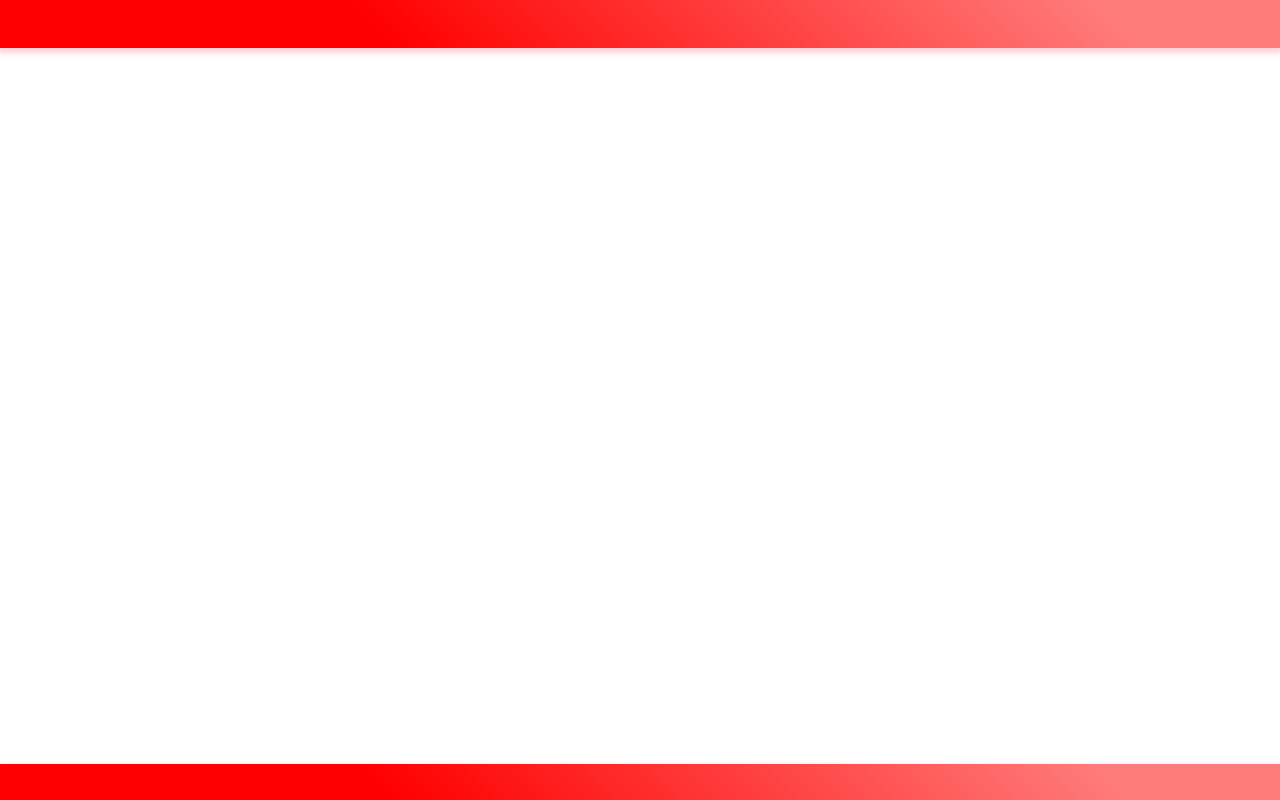
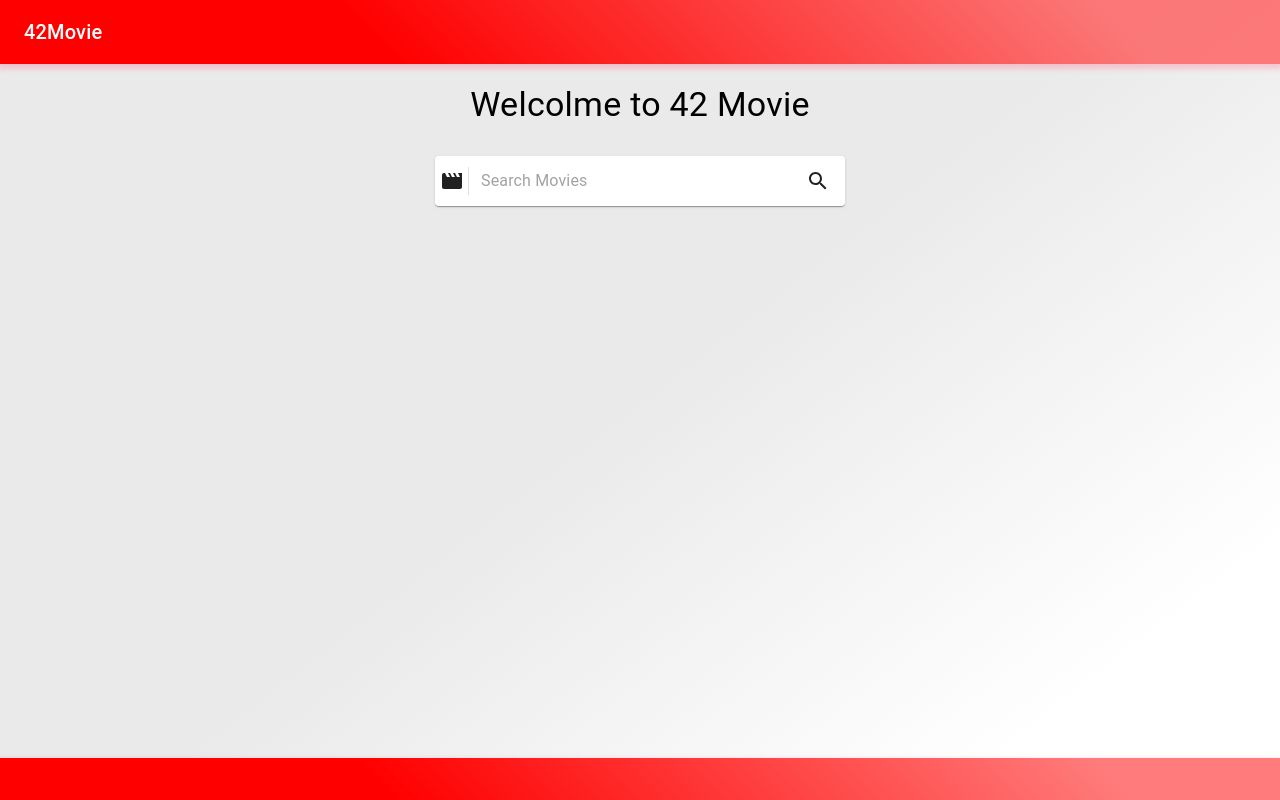
Before and after one commit to mrandou/42Movie, a React (Create React App) app: page / in a window 1280 px wide. Built offline with nearby package versions, Linux system fonts and the light colour scheme.

Commit message:
Add SearchBar

```diff
--- a/package.json
+++ b/package.json
@@ -4,6 +4,7 @@
   "private": true,
   "dependencies": {
     "@material-ui/core": "^4.11.0",
+    "@material-ui/icons": "^4.9.1",
     "@testing-library/jest-dom": "^4.2.4",
     "@testing-library/react": "^9.3.2",
     "@testing-library/user-event": "^7.1.2",
--- a/src/Components/Header.js
+++ b/src/Components/Header.js
@@ -1,10 +1,19 @@
 import React from 'react';
 import { HeaderBar } from '../Style/StyledComponents'
+import Toolbar from '@material-ui/core/Toolbar';
+import Typography from '@material-ui/core/Typography';
+import { Link } from 'react-router-dom'
 
 export default function Header() {
   return (
     <div>
-      <HeaderBar position="fixed" />
+      <HeaderBar position="static">
+        <Toolbar>
+          <Link to={{pathname:"/"}} style={{ textDecoration: "none", color: "white" }}>
+            <Typography variant="h6">42Movie</Typography>
+          </Link>
+        </Toolbar>
+      </HeaderBar>
     </div>
   )
 }
--- /dev/null
+++ b/src/Components/SearchBar.js
@@ -0,0 +1,60 @@
+import React from 'react';
+import PropTypes from 'prop-types';
+import { withStyles } from '@material-ui/core/styles';
+import Paper from '@material-ui/core/Paper';
+import InputBase from '@material-ui/core/InputBase';
+import Divider from '@material-ui/core/Divider';
+import SearchIcon from '@material-ui/icons/Search';
+import MovieIcon from '@material-ui/icons/Movie';
+
+const useStyles = theme => ({
+  root: {
+    marginTop: '30px',
+    padding: '3px 5px',
+    display: 'flex',
+    alignItems: 'center',
+    width: 400,
+    margin: '0 auto'
+  },
+  input: {
+    marginLeft: theme.spacing(1),
+    flex: 1,
+  },
+  iconButton: {
+    padding: 10,
+  },
+  divider: {
+    height: 28,
+    margin: 4,
+  },
+});
+
+class SearchBar extends React.Component {
+
+  UserTyping = (e) => {
+    this.props.research(e.target.value)
+  }
+
+  render() {
+    const { classes } = this.props;
+
+    return (
+      <Paper component="form" className={classes.root}>
+        <MovieIcon />
+        <Divider className={classes.divider} orientation="vertical" />
+        <InputBase
+          className={classes.input}
+          placeholder="Search Movies"
+          onChange={this.UserTyping}
+        />
+        <SearchIcon  className={classes.iconButton} />
+      </Paper>
+    );
+  }
+}
+
+SearchBar.propTypes = {
+  classes: PropTypes.object.isRequired,
+};
+
+export default withStyles(useStyles)(SearchBar);
--- a/src/Pages/HomePage.js
+++ b/src/Pages/HomePage.js
@@ -1,11 +1,26 @@
 import React from 'react';
+import { Search } from '../Style/StyledComponents'
+import Typography from '@material-ui/core/Typography';
+import SearchBar from '../Components/SearchBar'
 
 export default class HomePage extends React.Component {
+  constructor(props) {
+		super(props);
+		this.state = {
+      UserResearch: "",
+    };
+  }
+
+  research = (UserResearch) => {
+    this.setState({ UserResearch })
+  }
+
   render() {
     return (
-      <div>
-        <h2>HOMEPAGE</h2>
-      </div>
+      <Search>
+        <Typography variant="h4">Welcolme to 42 Movie</Typography>
+        <SearchBar research={this.research}/>
+      </Search>
     )
   }
 }
--- a/src/Style/StyledComponents.js
+++ b/src/Style/StyledComponents.js
@@ -3,23 +3,28 @@ import { AppBar } from '@material-ui/core';
 import theme from './Theme'
 
 export const MyApp = styled("div") ({
-  // background: theme.backgroundColor,
+  background: theme.backgroundColor,
+  height: '100vh'
 });
 
 export const HeaderBar = styled(AppBar)({
   background: theme.barColor,
   boxShadow: '0 3px 5px 2px rgba(255, 105, 135, .3)',
   color: 'white',
-  height: 48,
 });
 
 export const FooterBar = styled(AppBar)({
   background: theme.barColor,
   boxShadow: '0 3px 5px 2px rgba(255, 105, 135, .3)',
   color: 'white',
-  height: 36,
+  height: 42,
   top: 'auto',
   bottom: 0,
 });
 
+export const Search = styled("div") ({
+  paddingTop: '20px',
+  textAlign: "center",
+});
+
 export default MyApp;
```
Also changed, not shown: 1 other file (tests, documents, lock files or other folders).
